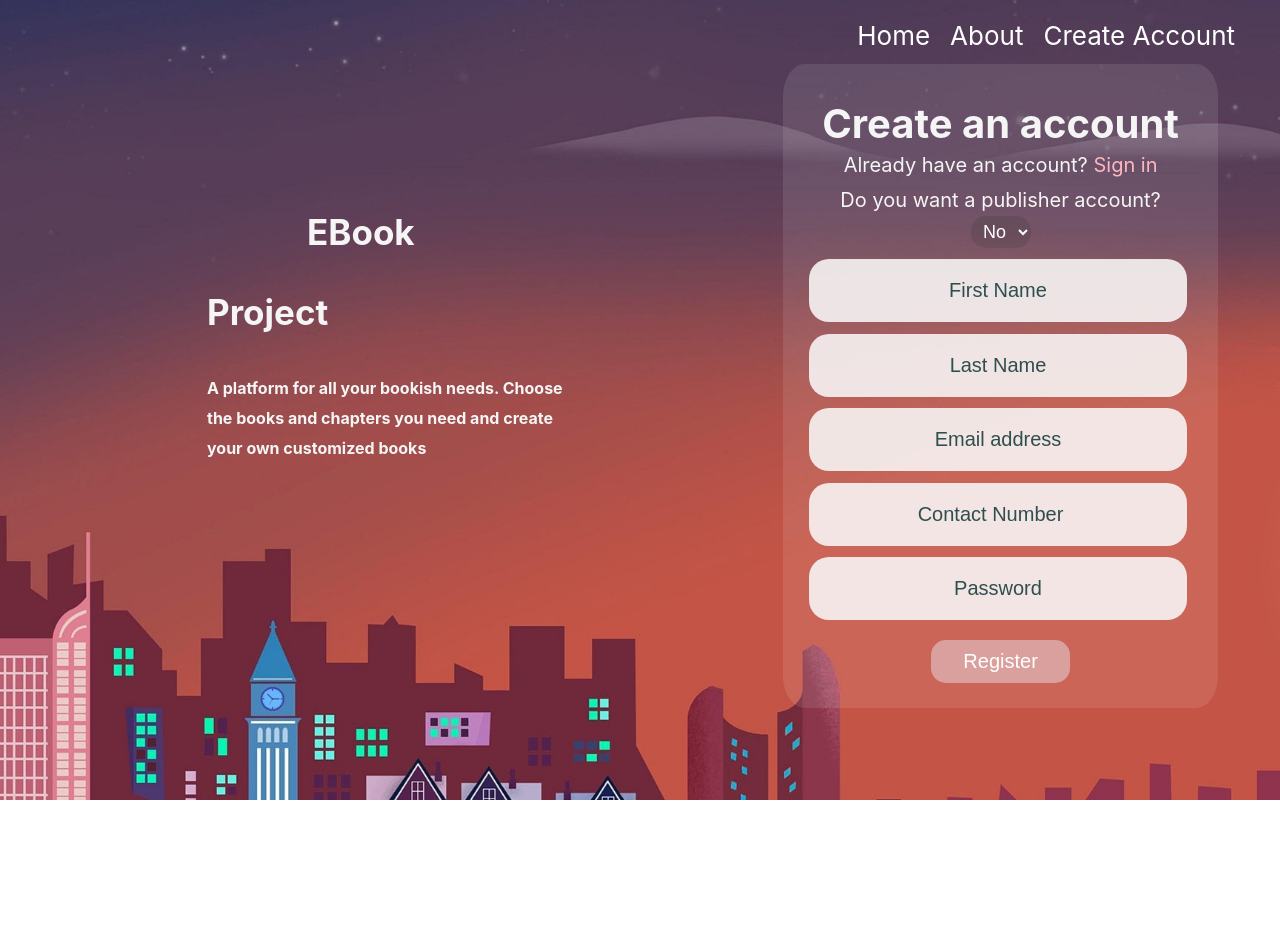
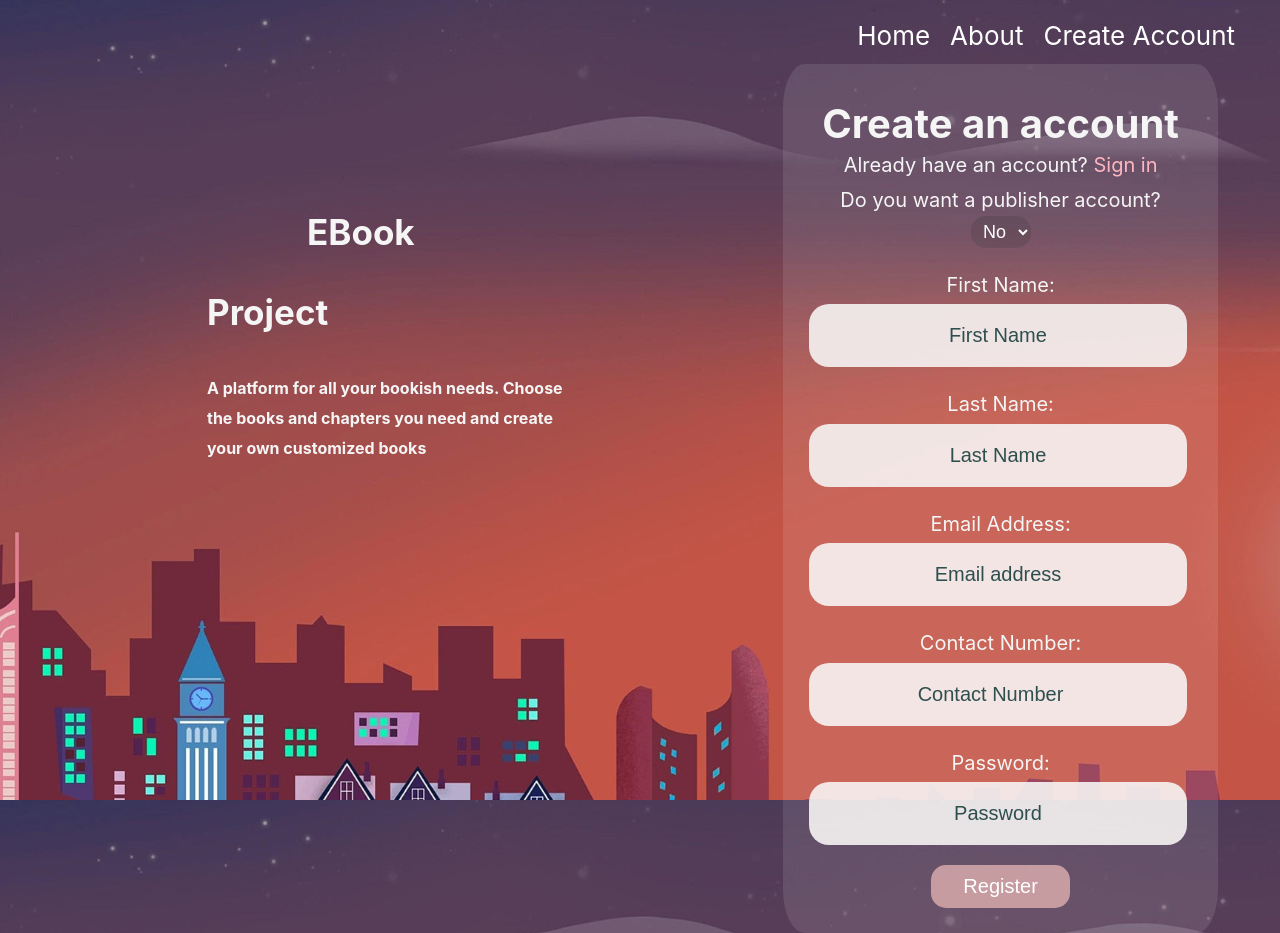
Before and after one commit to shwetamasrani/CustomEbook, a React (Create React App) app in the folder src/main/webapp/custom-ebook/: page /SignUp in a window 1280 px wide. Before the commit the page ends 800 px from the top, so only its background shows below. Built offline with nearby package versions, Linux system fonts and the light colour scheme.

Commit message:
SignIn SignUp changes

```diff
--- a/src/main/webapp/custom-ebook/src/App.css
+++ b/src/main/webapp/custom-ebook/src/App.css
@@ -423,7 +423,7 @@ select {
 .PublisherUploads{
     padding: 5px 20px 5px 20px;
     display: grid;
-    grid-template-columns: 60px 90px 250px 80px 70px 140px;
+    grid-template-columns: 60px 90px 250px 80px 60px 140px;
     color: white;
     grid-column-gap: 20px;
     line-height: 15px;
--- a/src/main/webapp/custom-ebook/src/component/SignIn.js
+++ b/src/main/webapp/custom-ebook/src/component/SignIn.js
@@ -79,7 +79,7 @@ class SignIn extends Component {
                     </div>
                     <div className="main">
                         <form>
-                            {/*<h4 className="name">Email Address</h4>*/}
+                            <label>Email Address:</label>
                             <input
                                 type="email"
                                 name="email"
@@ -90,7 +90,7 @@ class SignIn extends Component {
                                 onChange={this.handleChange}
                             />
                             <br/>
-                            {/*<h4 className="name">Password</h4>*/}
+                            <label>Password:</label>
                             <input
                                 type="password"
                                 name="password"
--- a/src/main/webapp/custom-ebook/src/component/SignUp.js
+++ b/src/main/webapp/custom-ebook/src/component/SignUp.js
@@ -72,8 +72,10 @@ class SignUp extends Component {
                             <option value="Yes">Yes</option>
                         </select>
                         <br/>
+                        <br></br>
                         <div style={{display: this.state.isPublisher === "Yes" ? "block" : "none"}}>
                             {/*<h2 className="name">Company Name</h2>*/}
+                            <label>Company Name:</label>
                             <input
                                 type="text"
                                 name="companyName"
@@ -82,12 +84,13 @@ class SignUp extends Component {
                                 value={this.state.companyName}
                                 onChange={this.handleChange}
                             />
-                            {/*<br/><br/>*/}
+
                         </div>
+                        <br/>
                         <div style={{display: this.state.isPublisher === "No" ? "block" : "none"}} id="name">
                             {/*<h2 className="name">Name</h2>*/}
                             {/*<label className="firstLabel">First Name: </label>*/}
-
+                            <label>First Name:</label>
                             <input
                                 type="text"
                                 name="firstName"
@@ -96,8 +99,10 @@ class SignUp extends Component {
                                 value={this.state.firstName}
                                 onChange={this.handleChange}
                             />
+                            <br/><br/>
                             {/*<br/>*/}
                             {/*<label className="lastLabel">Last Name: </label>*/}
+                            <label>Last Name:</label>
                             <input
                                 type="text"
                                 name="lastName"
@@ -107,7 +112,9 @@ class SignUp extends Component {
                                 onChange={this.handleChange}
                             />
                         </div>
+                        <br/><br/>
                         {/*<h2 className="name">Email Address</h2>*/}
+                        <label>Email Address:</label>
                         <input
                             type="email"
                             name="email"
@@ -117,8 +124,10 @@ class SignUp extends Component {
                             value={this.state.email}
                             onChange={this.handleChange}
                         />
+                        <br/><br/>
                         {/*<br/>*/}
                         {/*<h2 className="name">Phone</h2>*/}
+                        <label>Contact Number:</label>
                         <input
                             type="number"
                             name="contactNumber"
@@ -128,8 +137,10 @@ class SignUp extends Component {
                             value={this.state.contactNumber}
                             onChange={this.handleChange}
                         />
+                        <br/><br/>
                         {/*<br/>*/}
                         {/*<h2 className="name">Password</h2>*/}
+                        <label>Password:</label>
                         <input
                             type="password"
                             name="password"
```
Also changed, not shown: 1 other file (tests, documents, lock files or other folders).
